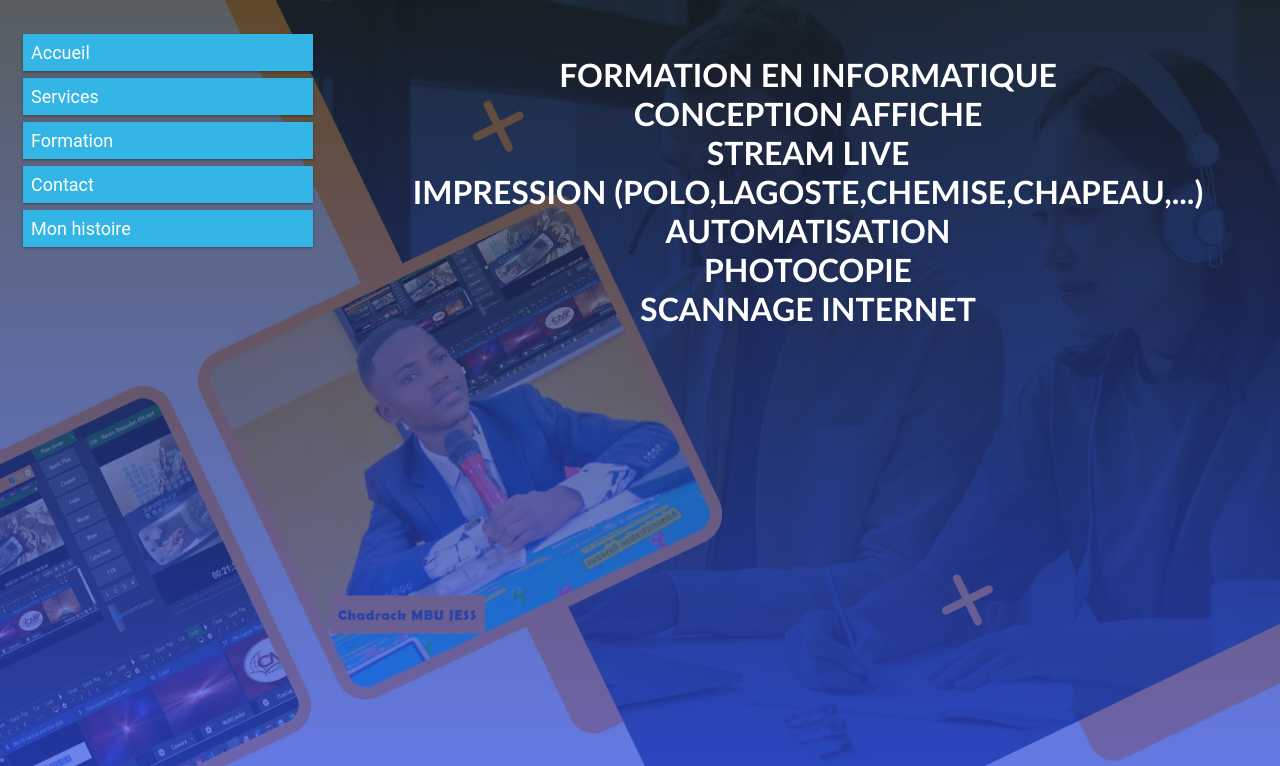
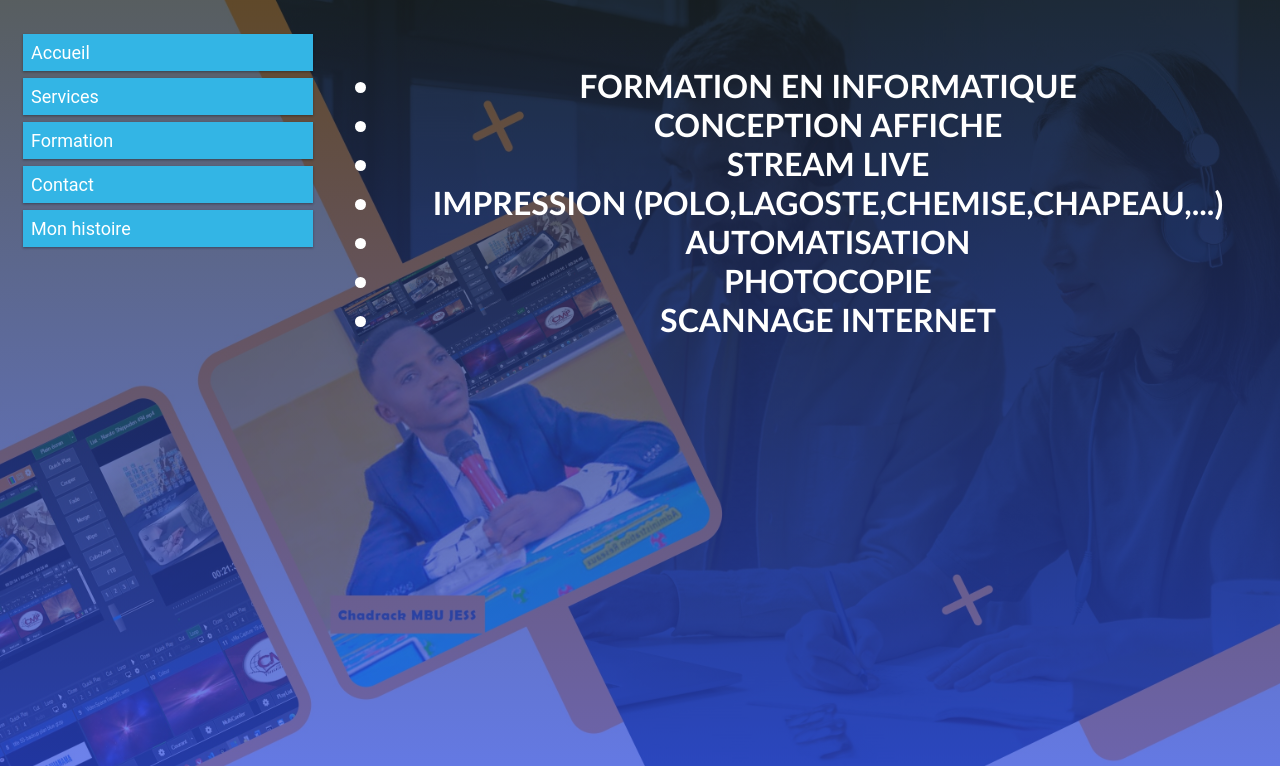
Before and after one commit to chadrackmbu/Portf-Chadrack-Mbu-Jess, a plain HTML site: page page/service/service.html in a window 1280 px wide. Shown: the part 63-829 px from the top of the page. Drawn offline with Linux system fonts and the light colour scheme.

Commit message:
ajout de services

```diff
--- a/page/service/service.html
+++ b/page/service/service.html
@@ -25,14 +25,17 @@
 
   <div class="col-9 col-s-12">
     <div class="aside">
-     <h1 style="font-family: Trebuchet MS; color: white; text-align: center;">
-      FORMATION EN INFORMATIQUE <br>
-      CONCEPTION AFFICHE <br>
-      STREAM LIVE <br>
-      IMPRESSION (POLO,LAGOSTE,CHEMISE,CHAPEAU,...) <br>
-      AUTOMATISATION <br>
-      PHOTOCOPIE <br>
-      SCANNAGE INTERNET</h1>
+     <h1 style="font-family: Trebuchet MS; color: white; ">
+        <ul>
+            <li>FORMATION EN INFORMATIQUE</li>
+            <li>CONCEPTION AFFICHE</li>
+            <li>STREAM LIVE</li>
+            <li>IMPRESSION (POLO,LAGOSTE,CHEMISE,CHAPEAU,...)</li>
+            <li>AUTOMATISATION</li>
+            <li>PHOTOCOPIE</li>
+            <li>SCANNAGE INTERNET</li>
+        </ul>
+      </h1>
     </div>
   </div>
 </div>
```
